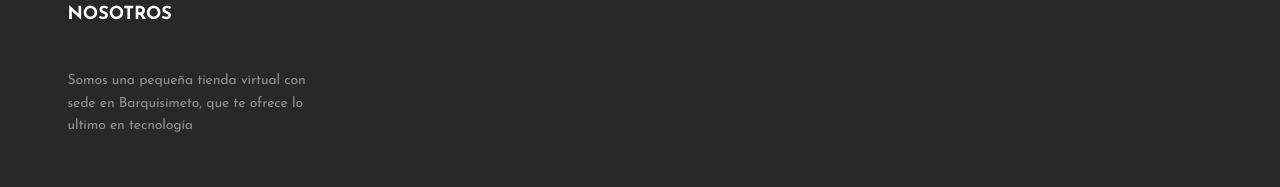
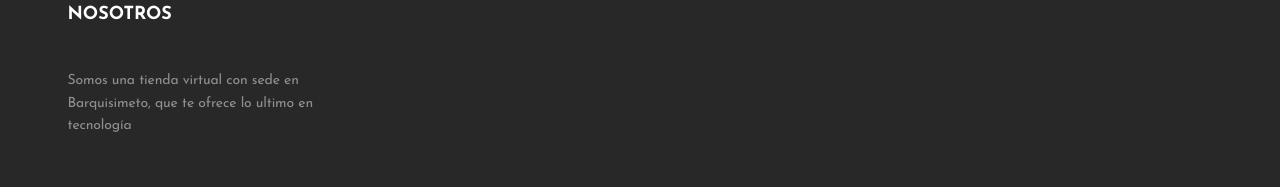
Before and after one commit to jonnathanc765/inventory-platform, a Nuxt app: page / in a window 1280 px wide. Shown: the part 1013-1200 px from the top of the page. Built offline with nearby package versions, Linux system fonts and the light colour scheme; no server answers; a web font is replaced by a local one.

Commit message:
text fix

```diff
--- a/components/Footer.vue
+++ b/components/Footer.vue
@@ -11,8 +11,8 @@
           <div class="footer-widget about-widget">
             <h2>Nosotros</h2>
             <p>
-              Somos una pequeña tienda virtual con sede en Barquisimeto, que te
-              ofrece lo ultimo en tecnología
+              Somos una tienda virtual con sede en Barquisimeto, que te ofrece
+              lo ultimo en tecnología
             </p>
             <!-- <img src="~assets/img/cards.png" alt="" /> -->
           </div>
```
